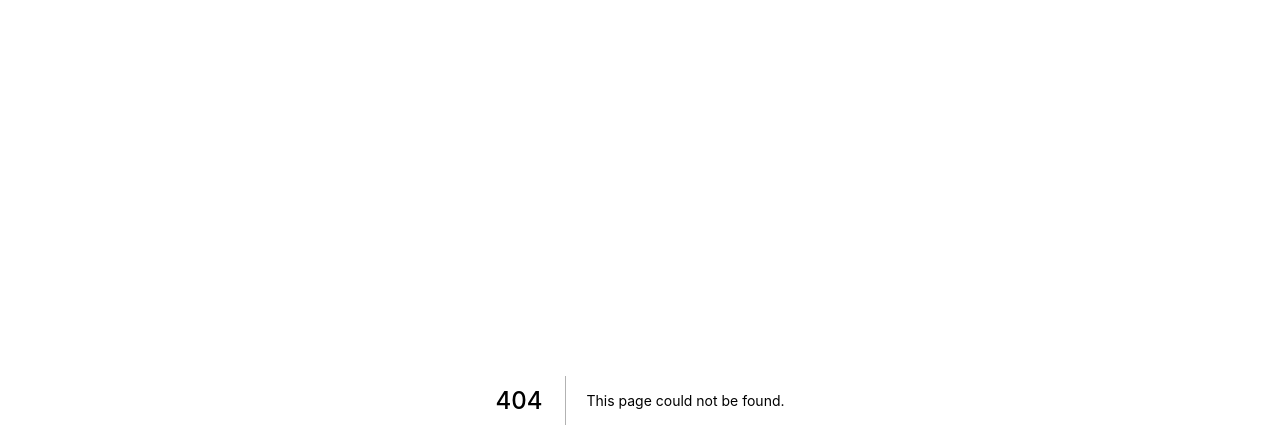
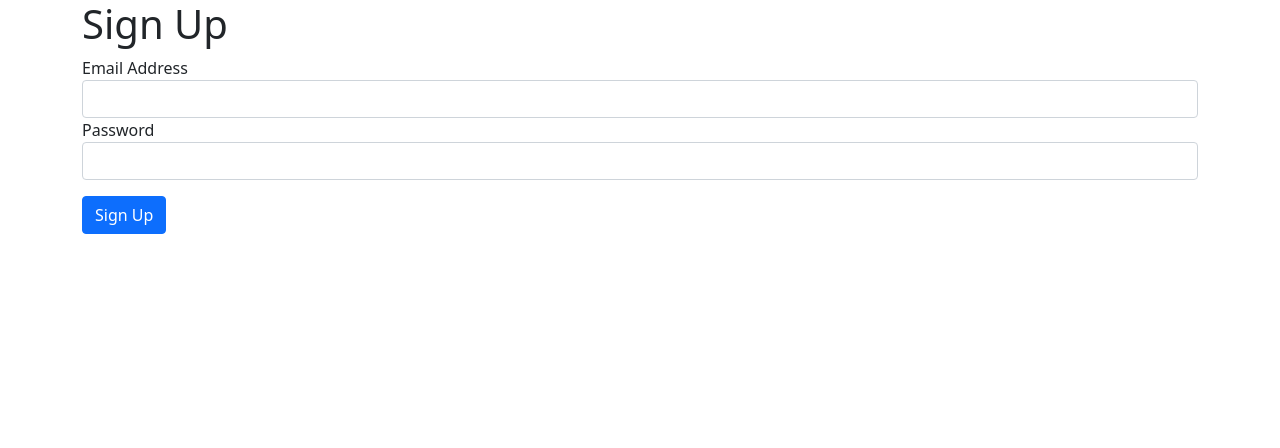
Before and after one commit to roblkdeboer/microservices-course, a Next.js app in the folder ticketing-app/client/: page /auth/signup in a window 1280 px wide. Before the commit this address had no page. Shown: the top 448 px of the page. Built offline with nearby package versions, Linux system fonts and the light colour scheme.

Commit message:
Create sign up form

```diff
--- /dev/null
+++ b/ticketing-app/client/pages/auth/signup.js
@@ -0,0 +1,39 @@
+import React, { useState } from 'react';
+
+const signup = () => {
+  const [email, setEmail] = useState('');
+  const [password, setPassword] = useState('');
+
+  const submitHandler = (event) => {
+    event.preventDefault();
+    console.log(email, password);
+  };
+
+  return (
+    <div className="container">
+      <form onSubmit={submitHandler}>
+        <h1>Sign Up</h1>
+        <div className="form-group">
+          <label>Email Address</label>
+          <input
+            value={email}
+            onChange={(e) => setEmail(e.target.value)}
+            className="form-control"
+          />
+        </div>
+        <div className="form-group">
+          <label>Password</label>
+          <input
+            value={password}
+            onChange={(e) => setPassword(e.target.value)}
+            type="password"
+            className="form-control"
+          />
+        </div>
+        <button className="btn btn-primary my-3">Sign Up</button>
+      </form>
+    </div>
+  );
+};
+
+export default signup;
```
